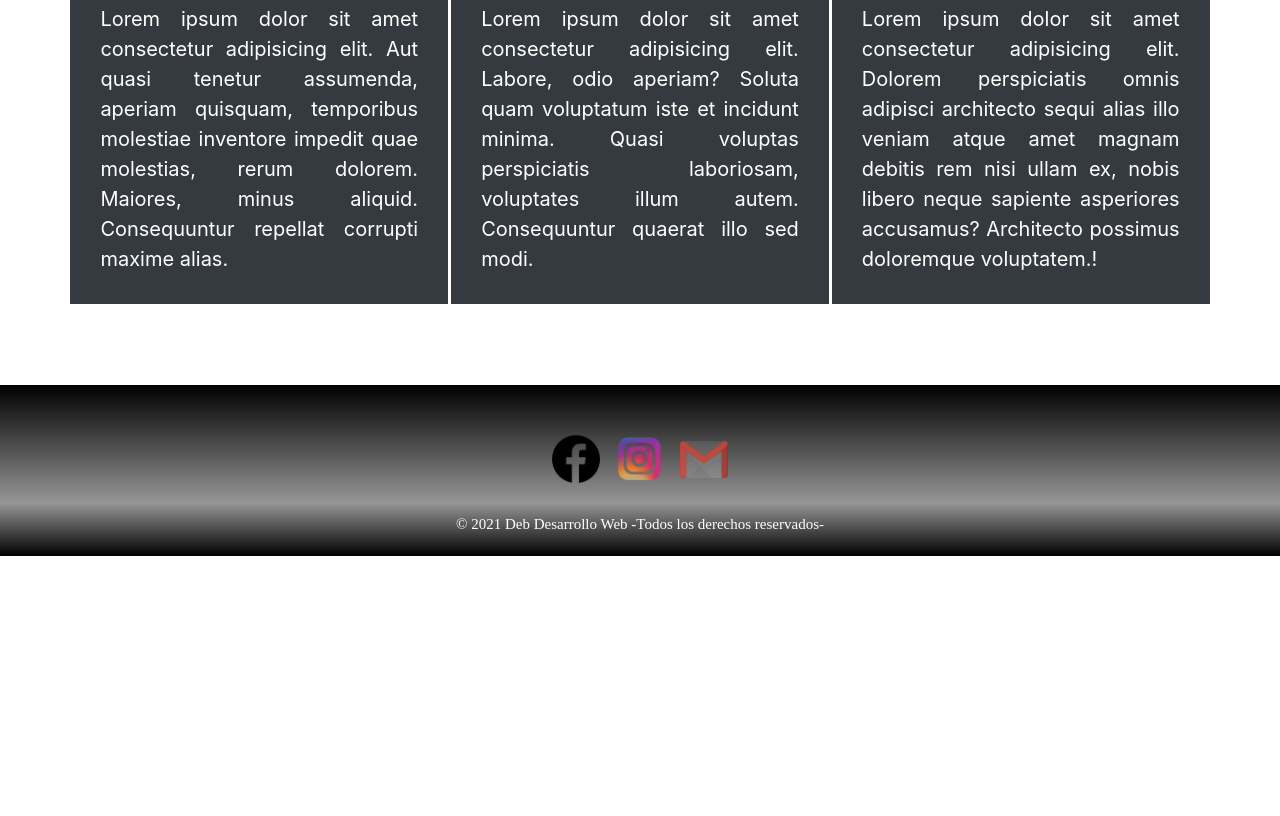
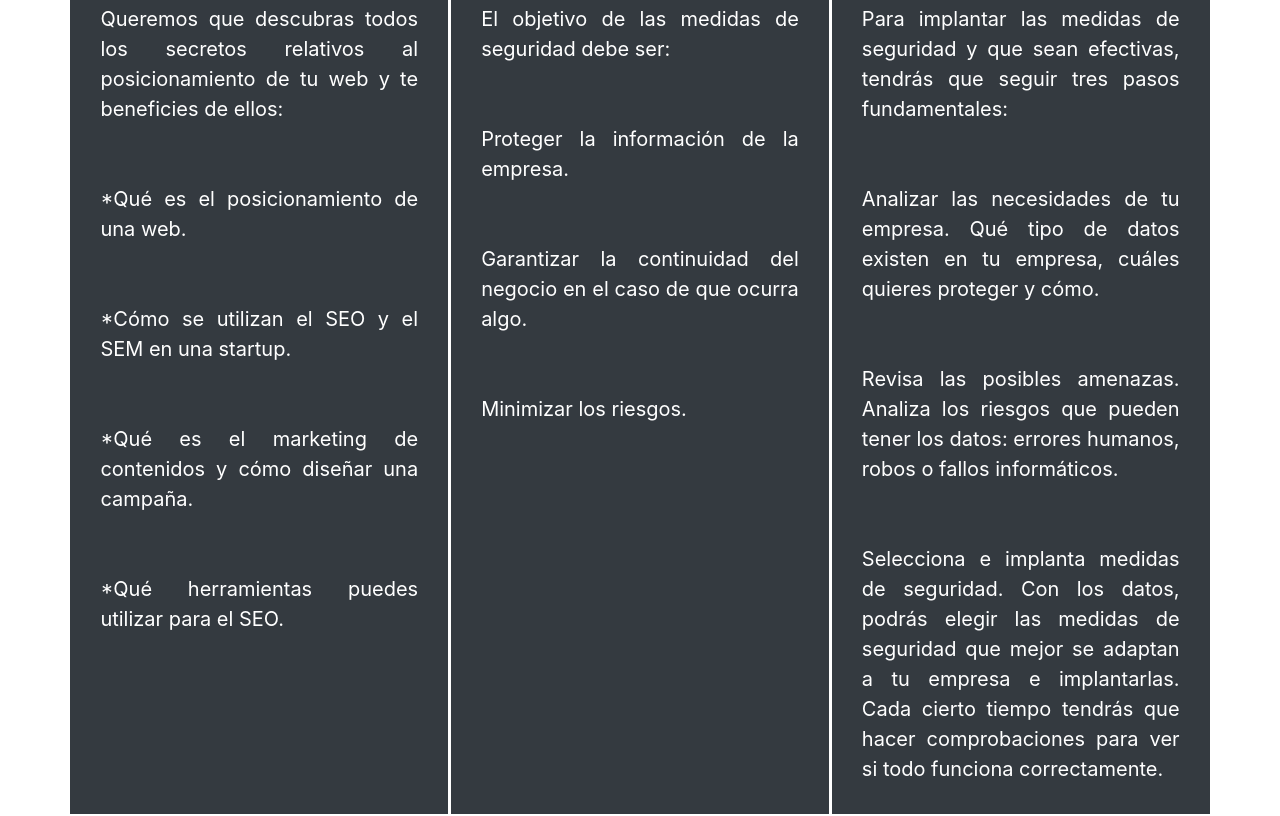
Before and after one commit to DebMS/ProyectoCoder, a website: page index.html in a window 1280 px wide. Shown: the part 716-1532 px from the top of the page. Before the commit the page ends 1272 px from the top, so only its background shows below. Drawn offline with nearby package versions, Linux system fonts and the light colour scheme.

Commit message:
agregando contenido a parrafos de index

```diff
--- a/index.html
+++ b/index.html
@@ -59,25 +59,32 @@
             <div class="parrafo1">
               <img class="imgp1" src="/images/desarrollo.jpg" alt="">
               <p class="p1">
-              Lorem ipsum dolor sit amet consectetur adipisicing elit. Aut quasi tenetur assumenda, aperiam quisquam, temporibus molestiae inventore impedit quae molestias, rerum dolorem. Maiores, minus aliquid. Consequuntur repellat corrupti maxime alias.
-            </p>
+              Queremos que descubras todos los secretos relativos al posicionamiento de tu web y te beneficies de ellos:</p>
+
+              <p class="p1">*Qué es el posicionamiento de una web.</p>
+
+              <p class="p1">*Cómo se utilizan el SEO y el SEM en una startup.</p>
+
+              <p class="p1">*Qué es el marketing de contenidos y cómo diseñar una campaña.</p>
+
+              <p class="p1">*Qué herramientas puedes utilizar para el SEO.</p>
+
             </div>
             <div class="parrafo2">
               <img class="imgp2" src="/images/desarrollo2.jpg" alt="">
-              <p class="p2"> Lorem ipsum dolor sit amet consectetur adipisicing elit. Labore, odio aperiam? Soluta quam voluptatum iste et incidunt minima. Quasi voluptas perspiciatis laboriosam, voluptates illum autem. Consequuntur quaerat illo sed modi.
 
-              </p>
+              <p class="p2"> El objetivo de las medidas de seguridad debe ser:</p>
+              <p class="p2">Proteger la información de la empresa.</p>
+              <p class="p2">Garantizar la continuidad del negocio en el caso de que ocurra algo.</p>
+              <p class="p2">Minimizar los riesgos.</p>
             </div>
             <div class="parrafo3">
               <img class="imgp3" src="/images/desarrollo-web.jpg" alt="">
-              <p class="p3"> Lorem ipsum dolor sit amet consectetur adipisicing elit. Dolorem perspiciatis omnis adipisci architecto sequi alias illo veniam atque amet magnam debitis rem nisi ullam ex, nobis libero neque sapiente asperiores accusamus? Architecto possimus doloremque voluptatem.!
-
-              </p>
+              <p class="p3"> Para implantar las medidas de seguridad y que sean efectivas, tendrás que seguir tres pasos fundamentales:</p>
+              <p class="p3">Analizar las necesidades de tu empresa. Qué tipo de datos existen en tu empresa, cuáles quieres proteger y cómo. </p>
+              <p class="p3">Revisa las posibles amenazas. Analiza los riesgos que pueden tener los datos: errores humanos, robos o fallos informáticos.</p>
+              <p class="p3">Selecciona e implanta medidas de seguridad. Con los datos, podrás elegir las medidas de seguridad que mejor se adaptan a tu empresa e implantarlas. Cada cierto tiempo tendrás que hacer comprobaciones para ver si todo funciona correctamente.  </p>
             </div>
-
-
-
-
           </div>
       </div>
     </main>
```
